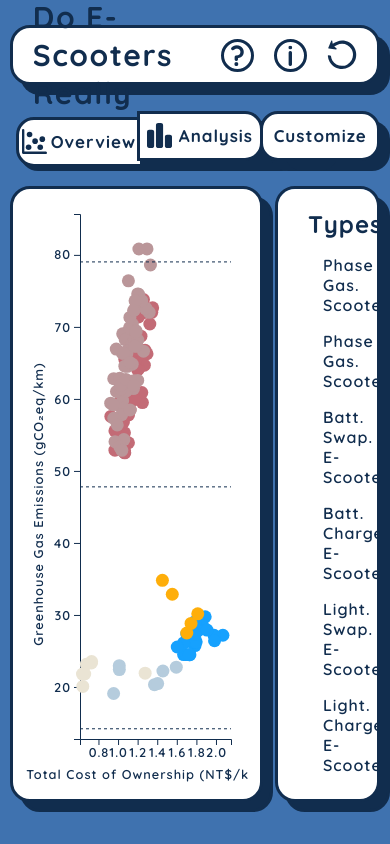
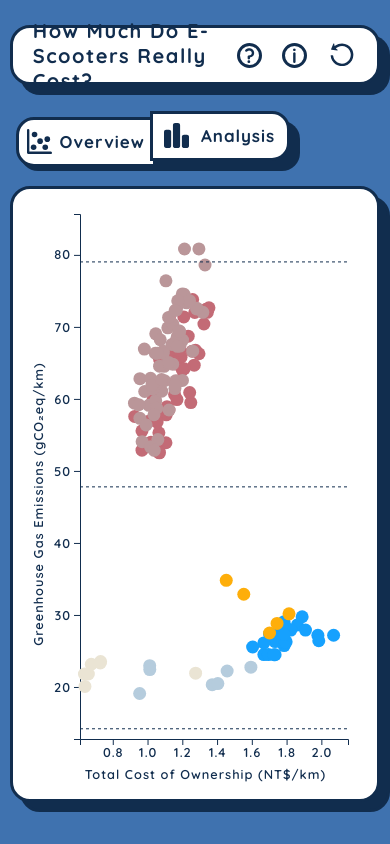
Before and after one commit to dobahsi/How-Much-E-Scooter, a plain HTML site: page index.html in a window 390 px wide. Shown: the top 844 px of the page. Drawn offline with nearby package versions, Linux system fonts and the light colour scheme.

Commit message:
v2.2
rwd

```diff
--- a/css/index.css
+++ b/css/index.css
@@ -797,6 +797,7 @@ sub{
 }
 
 /* RWD */
+/* bigbig screen */
 @media all and (min-width: 1400px){
     body{
         width: 1400px;
@@ -833,8 +834,66 @@ sub{
             top: calc(800px * 0.06 + 60px);
         }
 
-        #chartwindow, #dotwindow, #dotwindow, #sidewindow, #dotside, #barside, #searchside, #customside, #informationside, #chartwindowshadow, #sidewindowshadow{
+        #chartwindow, #dotwindow, #barwindow, #sidewindow, #dotside, #barside, #searchside, #customside, #informationside, #chartwindowshadow, #sidewindowshadow{
         height: calc(800px * 0.86 - 110px);
         }
     }
 }
+
+@media all and (max-width: 1000px){
+    #fullwindow{
+        overflow: auto;
+    }
+
+    article{
+        width: 95vw;
+
+    }
+
+    aside{
+        width: 95vw;
+        height: 94vh;
+        top: calc(100vh + 10px);
+    }
+
+    aside::after{
+        content: "";
+        width: 50vw;
+        height: 3vh;
+        transform: translateY(3vh);
+        /* background-color: #B5CCDD; */
+    }
+
+    #sidewindow, #dotside, #barside, #searchside, #customside, #informationside, #sidewindowshadow{
+        height: calc(88vh - 50px);
+        margin-top: 2.5vh;
+    }
+
+    .tour-box{
+        width: 300px;
+    }
+
+    .tour-text{
+        font-size: 12px;
+    }
+}
+
+@media all and (max-width: 840px){
+    #title{
+        font-size: 20px;
+    }
+
+    #question, #information{
+        width: 25px;
+        height: 25px;
+    }
+
+    #question text, #information text{
+        font-size: 20px;
+        border-width: 2px;
+    }
+
+    #reset{
+        transform: scale(0.8);
+    }
+}
```
